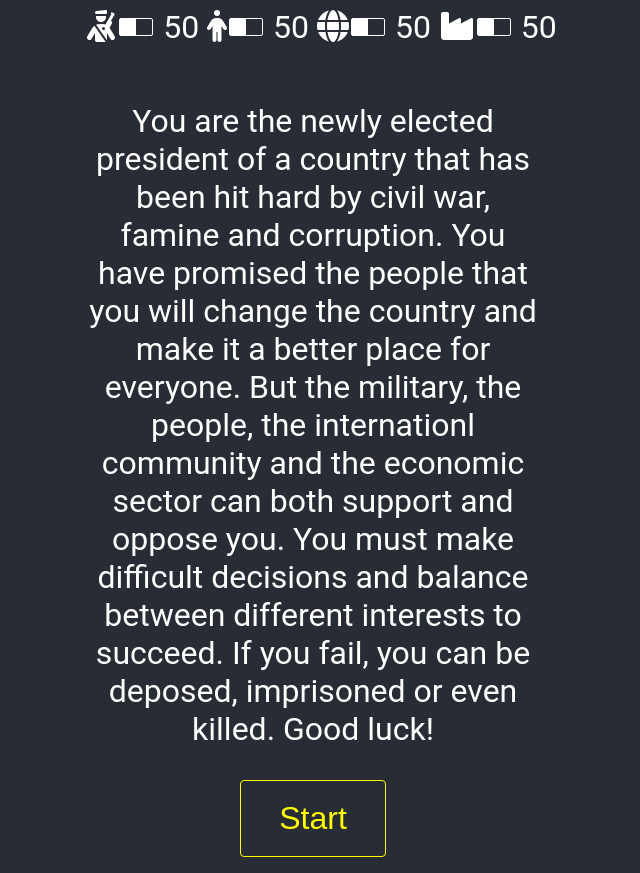
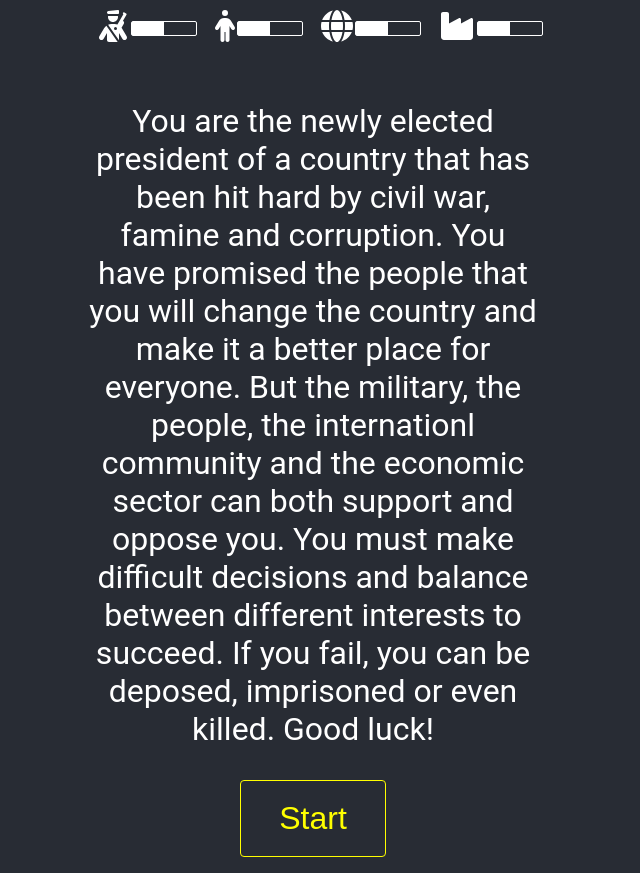
Before and after one commit to johandalabacka/president, a Vue app: page / in a window 1280 px wide. Shown: the whole page, without its empty margins (327-967 px from the left). Built offline with nearby package versions, Linux system fonts and the light colour scheme.

Commit message:
Visa eller inte visa stapelprocent

```diff
--- a/src/components/StatusBar.vue
+++ b/src/components/StatusBar.vue
@@ -1,8 +1,8 @@
 <template>
   <div class="status-bar">
-    <StatusIcon :icon="faPersonMilitaryRifle" :level="game.military" />
-    <StatusIcon :icon="faPerson" :level="game.publicOpinion" />
-    <StatusIcon :icon="faGlobe" :level="game.world" />
+    <StatusIcon :icon="faPersonMilitaryRifle" :level="game.military" />&nbsp;
+    <StatusIcon :icon="faPerson" :level="game.publicOpinion" />&nbsp;
+    <StatusIcon :icon="faGlobe" :level="game.world" />&nbsp;
     <StatusIcon :icon="faIndustry" :level="game.industry" />
   </div>
 </template>
--- a/src/components/StatusIcon.vue
+++ b/src/components/StatusIcon.vue
@@ -7,7 +7,7 @@
     <div v-else class="statusbar">
       <div :style="{width: `${level}%`}" />
     </div>
-    {{ level }} <!-- only debugging maybe -->
+    <template v-if="debugging">{{ level }}</template>
   </span>
 </template>
 
@@ -25,13 +25,16 @@ defineProps({
     required: true
   }
 })
+
+const debugging = import.meta.env.VITE_DEBUG === 'yes'
+
 </script>
 
 <style scoped>
   .statusbar {
     display: inline-block;
-    width: 1rem;
-    height: 0.5rem;
+    width: 2rem;
+    height: 0.4rem;
     border: 1px solid white;
     border-radius: 2px;
     background-color: transparent;
```
Also changed, not shown: 1 other file (tests, documents, lock files or other folders).
